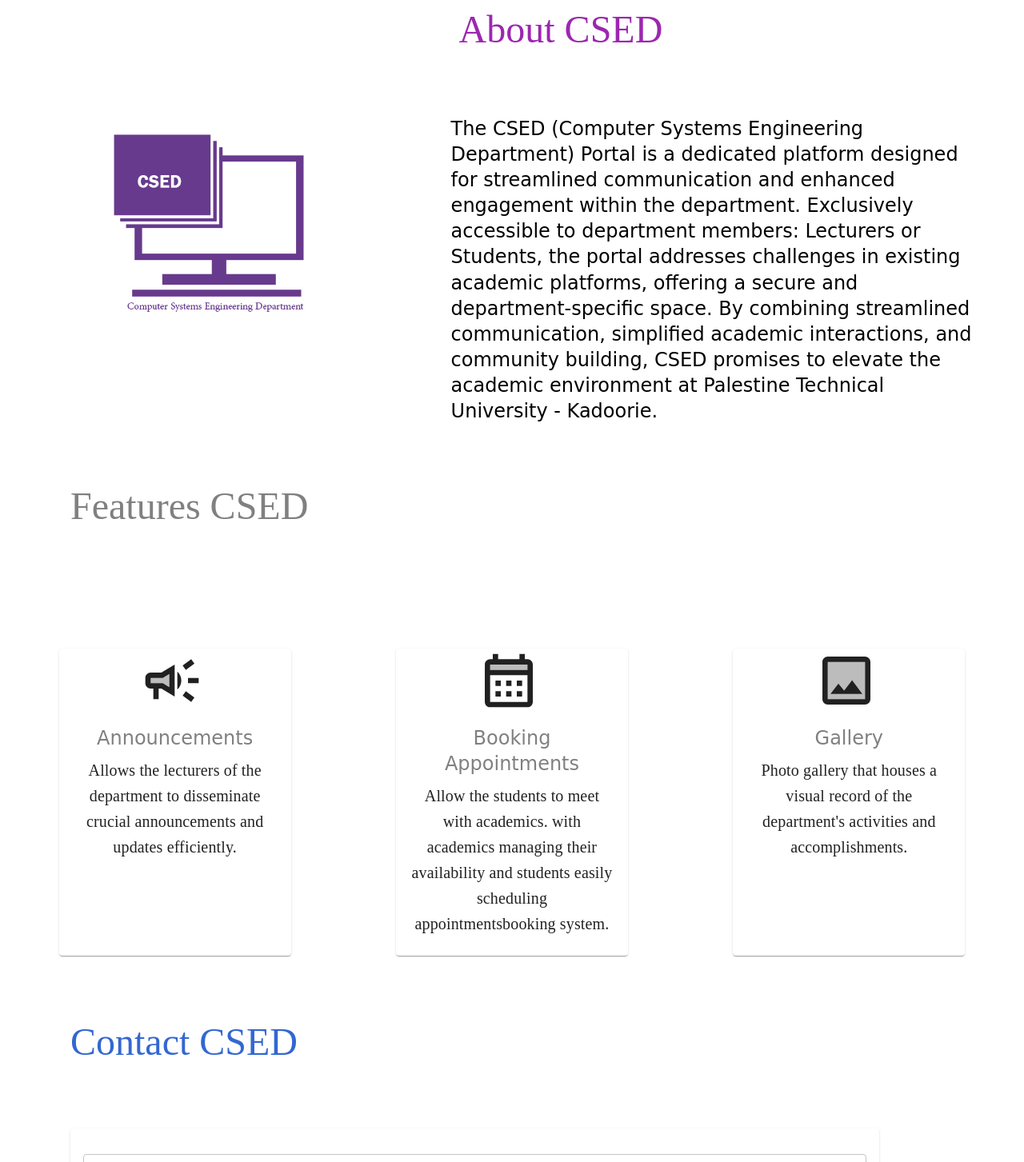
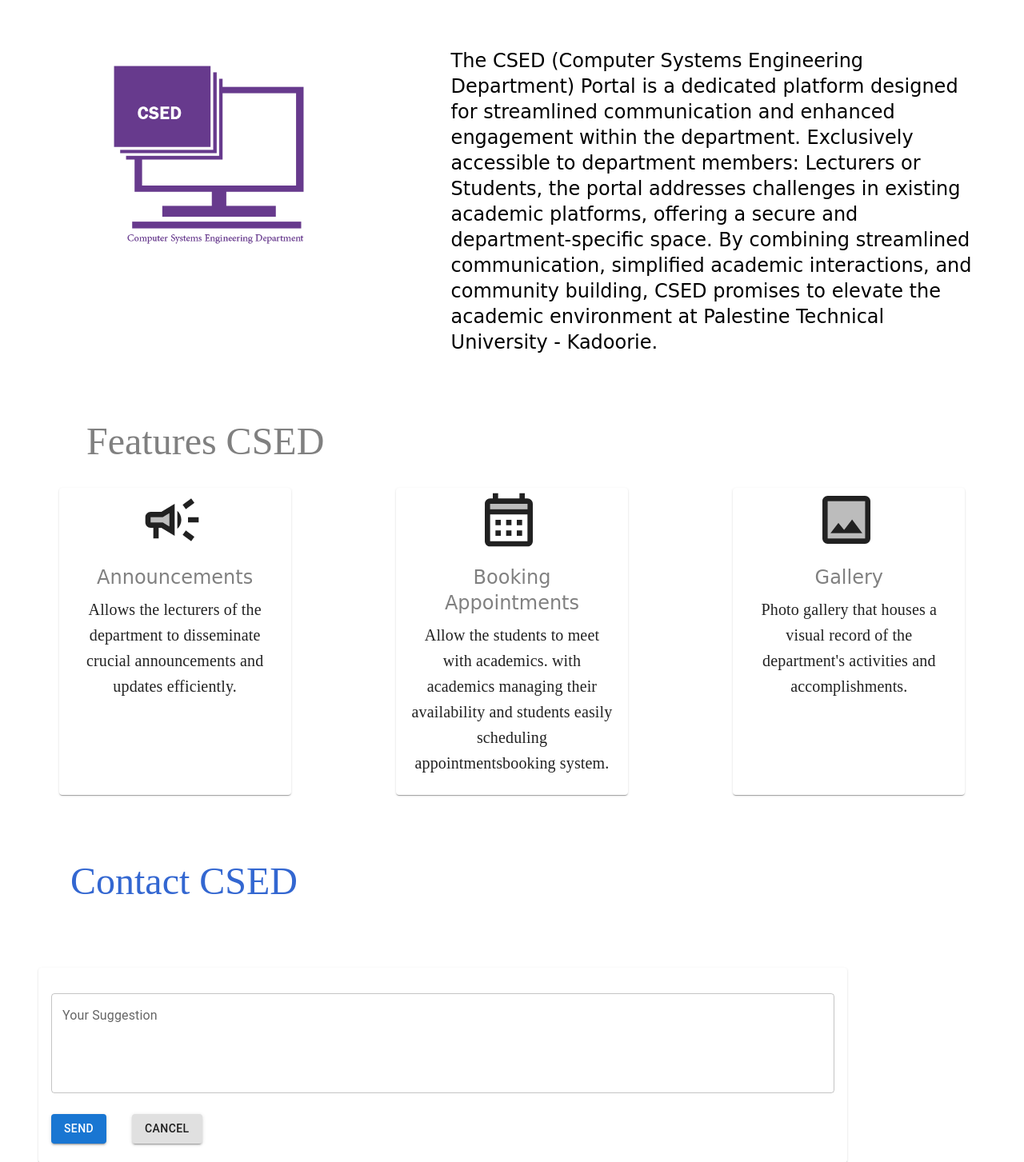
Before and after one commit to Maymoona12/CSED, a React (Vite) app in the folder Frontend/: page /landingPage in a window 1280 px wide. Shown: the part 717-2170 px from the top of the page at 80% size. Built offline with nearby package versions, Linux system fonts and the light colour scheme.

Commit message:
git pash

```diff
--- a/Frontend/src/pages/general-pages/CoverPage/About.jsx
+++ b/Frontend/src/pages/general-pages/CoverPage/About.jsx
@@ -4,13 +4,13 @@ import Logo from "../../../../CoverImages/logo.png";
 
 const About = () => {
   return (
-    <div style={{ display: "flex", alignItems: "center", justifyContent: "space-between" , marginTop: "2%"}}>
+    <div style={{ display: "flex", alignItems: "center", justifyContent: "space-between" }}>
       <div>
-        <img src={Logo} alt="Logo" style={{ width: "100%", height: "auto" , marginTop:"60px" }} />
+        <img src={Logo} alt="Logo" style={{ width: "100%", height: "auto" }} />
       </div>
 
       <div style={{ maxWidth: "60%" }}>
-        <Typography variant="h3" component="div" color="secondary" sx={{  margin: "80px 60px" , fontFamily: "Brush Script MT"}}>
+        <Typography variant="h3" component="div" color="secondary" sx={{  margin: "50px" , fontFamily: "Brush Script MT"}}>
          About CSED
         </Typography>
         <Typography variant="h5" sx={{ margin: "50px " ,fontFamily: "Comic Sans MS"}}>
--- a/Frontend/src/pages/general-pages/CoverPage/Contact.jsx
+++ b/Frontend/src/pages/general-pages/CoverPage/Contact.jsx
@@ -21,11 +21,11 @@ const Contact = () => {
   };
 
   return (
-    <div marginTop="50px">
-      <Typography variant="h3" component="div" sx={{ color: "Highlight", fontFamily: "Brush Script MT", margin: " 80px" }}>
+    <div>
+      <Typography variant="h3" component="div" sx={{ color: "Highlight", marginBottom: 2, fontFamily: "Brush Script MT", margin: "80px" }}>
         Contact CSED
       </Typography>
-      <Card sx={{ maxWidth: "80%", margin: "60px 80px", }}>
+      <Card sx={{ maxWidth: "80%", margin: "40px", marginTop: "0px" }}>
         <CardContent>
           <form>
             <TextField
--- a/Frontend/src/pages/general-pages/CoverPage/Feature.jsx
+++ b/Frontend/src/pages/general-pages/CoverPage/Feature.jsx
@@ -9,11 +9,11 @@ import InsertPhotoTwoToneIcon from '@mui/icons-material/InsertPhotoTwoTone';
 
 const Feature = () => {
   return (
-    <div style={{display:"block",marginTop:"2%" }}>
-    <Typography variant="h3" component="div" sx={{ color: "grey", fontFamily: "Brush Script MT", marginLeft:"80px",marginBottom:"0"}}>
+    <div>
+      <Typography variant="h3" component="div" sx={{ color: "grey", marginBottom: 2, fontFamily: "Brush Script MT", margin: "30px 100px" }}>
         Features CSED
       </Typography>
-      <div style={{ display: "flex", justifyContent: "space-around", marginTop:"150px"}}>
+      <div style={{ display: "flex", justifyContent: "space-around" }}>
         {/* Card 1 */}
         <Card sx={{ width: "290px"}}>
           <CardMedia
@@ -48,7 +48,7 @@ const Feature = () => {
         <Card sx={{ width: "290px" }}>
           <CardMedia
             component={InsertPhotoTwoToneIcon}
-            style={{ marginLeft:"35%" ,fontSize: 80, display: "flex", justifyContent: "center", alignItems: "center", height: "auto"}}
+            style={{ marginLeft:"35%" ,fontSize: 80, display: "flex", justifyContent: "center", alignItems: "center", height: "auto" }}
           />
           <CardContent>
             <Typography variant="h5" align="center" fontFamily="Comic Sans MS" color="grey">
```
